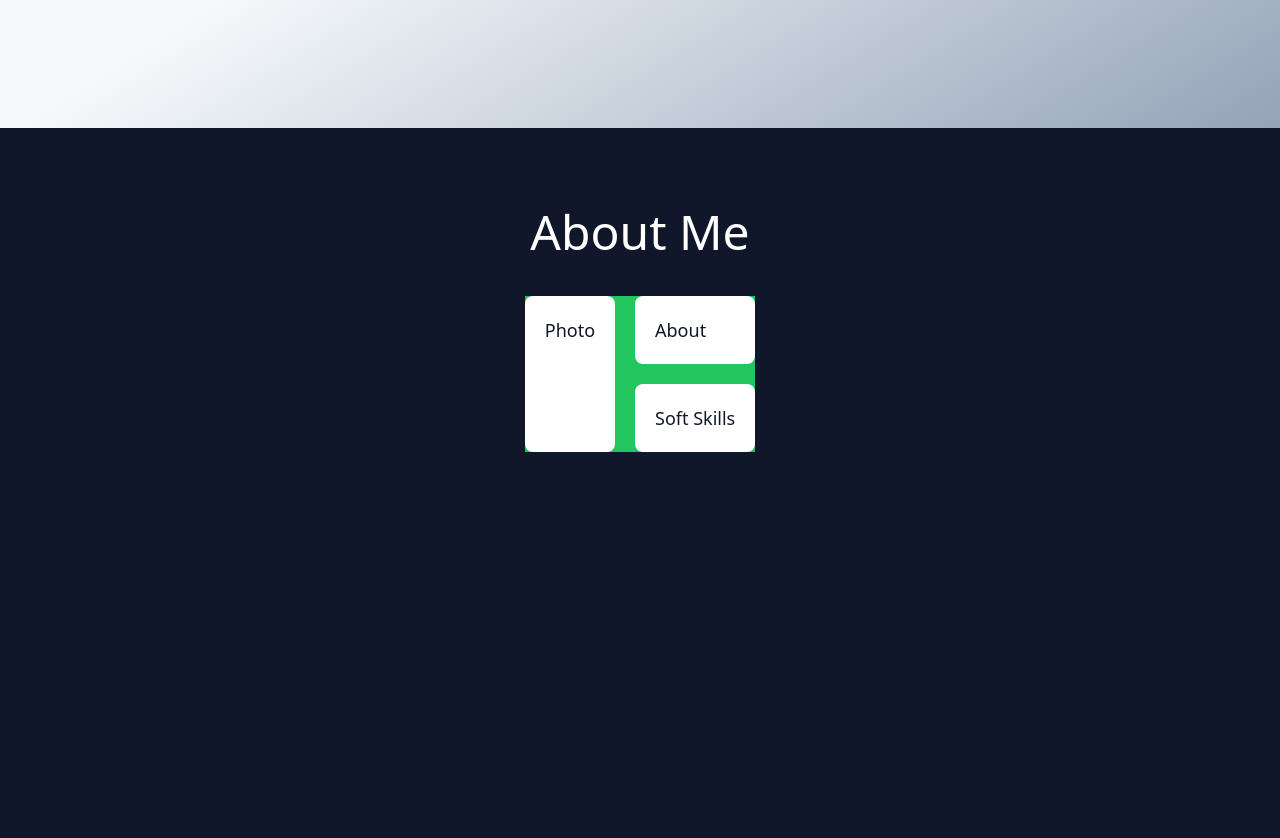
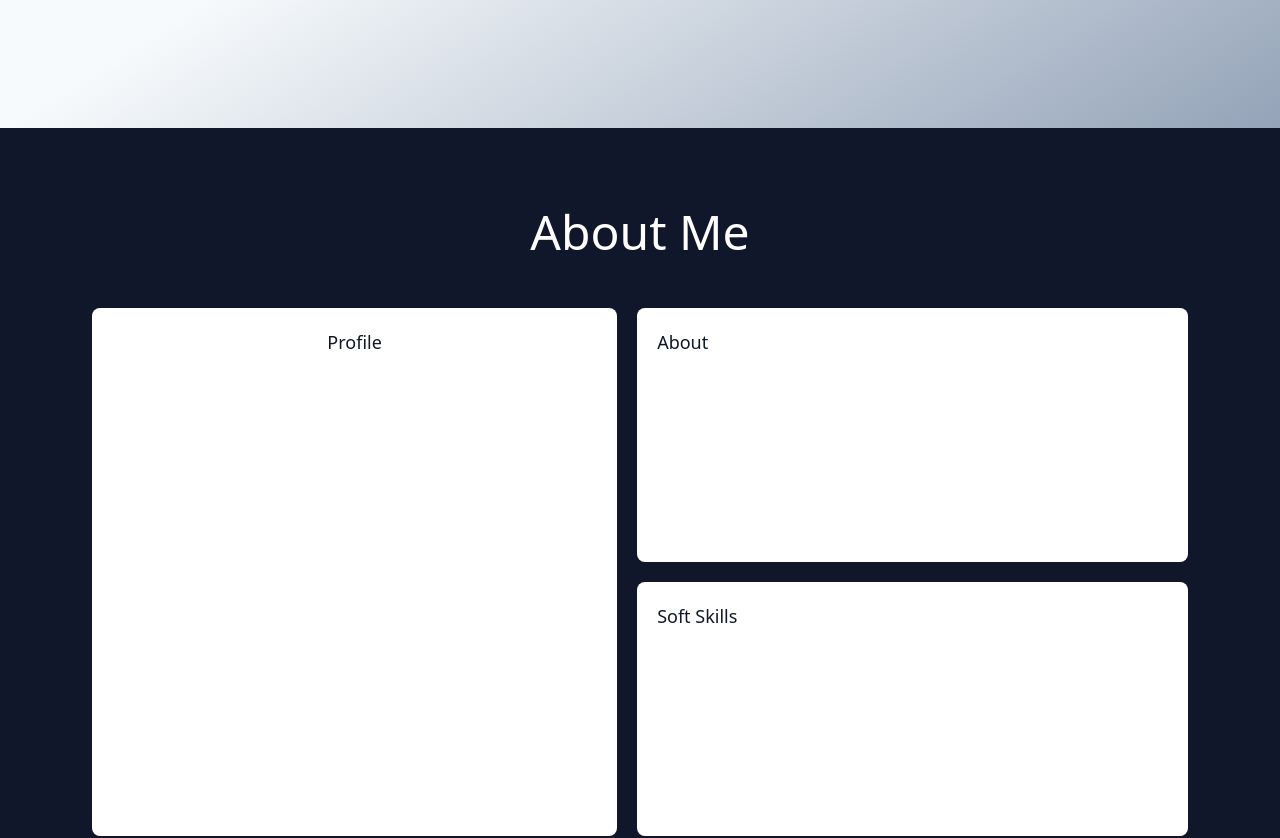
Before and after one commit to caleb765landis/Portfolio, a Next.js app: page / in a window 1280 px wide. Shown: the part 720-1558 px from the top of the page. Built offline with nearby package versions, Linux system fonts and the light colour scheme.

Commit message:
Layed out grid for about section.

```diff
--- a/components/home/About.jsx
+++ b/components/home/About.jsx
@@ -1,31 +1,35 @@
+import Image from 'next/image'
+
 export default function About() {
     return (
         <>
-        <div id="about" className="h-screen p-20 items-center justify-items-center">
-            {/* <div className="grid columns-1"> */}
+            <div id="about" className="h-screen p-20 flex flex-col items-stretch justify-center">
+                <div className="flex justify-center text-5xl pb-10">About Me</div>
 
-            <h1 className="flex justify-center text-5xl pb-10">About Me</h1>
-            {/* <div className="flex-1"> */}
-
-            <div className="bg-green-500 grid md:grid-flow-col gap-5">
-                <div className="card row-span-2">
-                {/* <div className="card row-span-2 "> */}
-                    Photo
-                </div>
-                {/* <div> */}
+                <div className="grid md:grid-flow-col gap-5 m-3 grow">
+                    <div id="aboutPic" className="card row-span-2">
+                        <div id="profilePic" className="flex justify-center items-center">
+                            Profile
+                            {/* <Image
+                                priority
+                                src="/images/profile.jpg"
+                                className=""
+                                // height={document.getElementById("aboutPic").getBoundingClientRect().height}
+                                // width={document.getElementById("aboutPic").getBoundingClientRect().width}
+                                height={400}
+                                width={400}
+                                alt="Profile Photo"
+                            /> */}
+                        </div>
+                    </div>
                     <div className="card">
                         About
                     </div>
                     <div className="card">
                         Soft Skills
                     </div>
-                {/* </div> */}
+                </div>
             </div>
-
-            {/* </div> */}
-
-            {/* </div> */}
-        </div>
         </>
     );
 }
```
